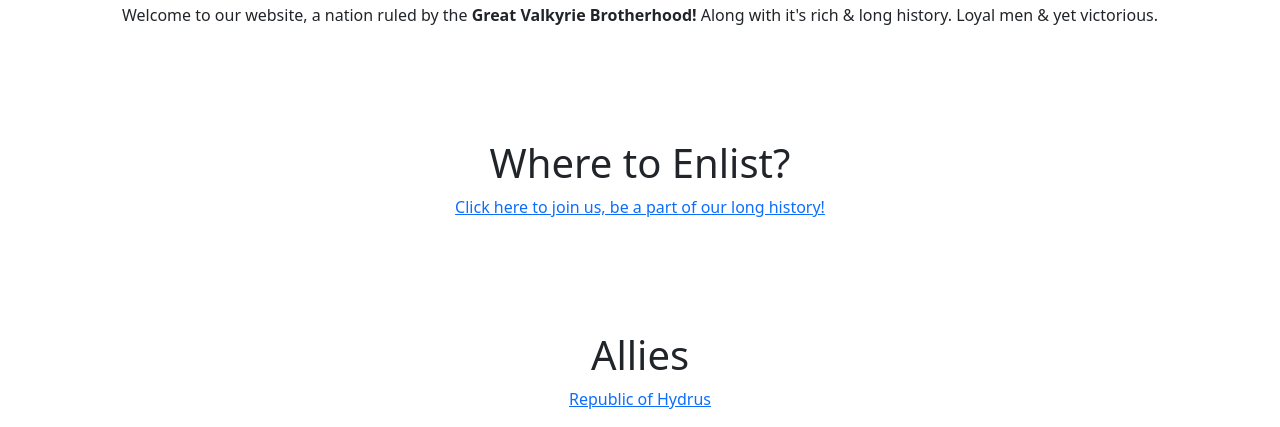
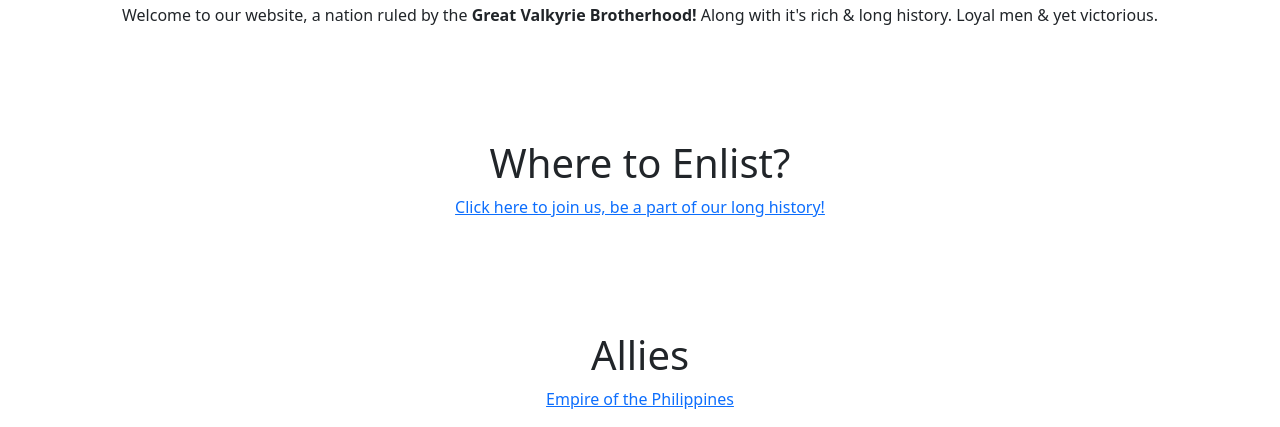
Before and after one commit to greatereuropa/greatereuropa.github.io, a plain HTML site: page index.html in a window 1280 px wide. Shown: the part 650-1077 px from the top of the page. Drawn offline with nearby package versions, Linux system fonts and the light colour scheme.

Commit message:
Cahnged names and flags

```diff
--- a/index.html
+++ b/index.html
@@ -35,7 +35,7 @@
     <div>
       <h1>Allies</h1>
       <a target="_blank" href="https://hydrusrepublic.github.io">
-        <p>Republic of Hydrus</p>
+        <p>Empire of the Philippines</p>
       </a>
     </div>
   </body>
```
